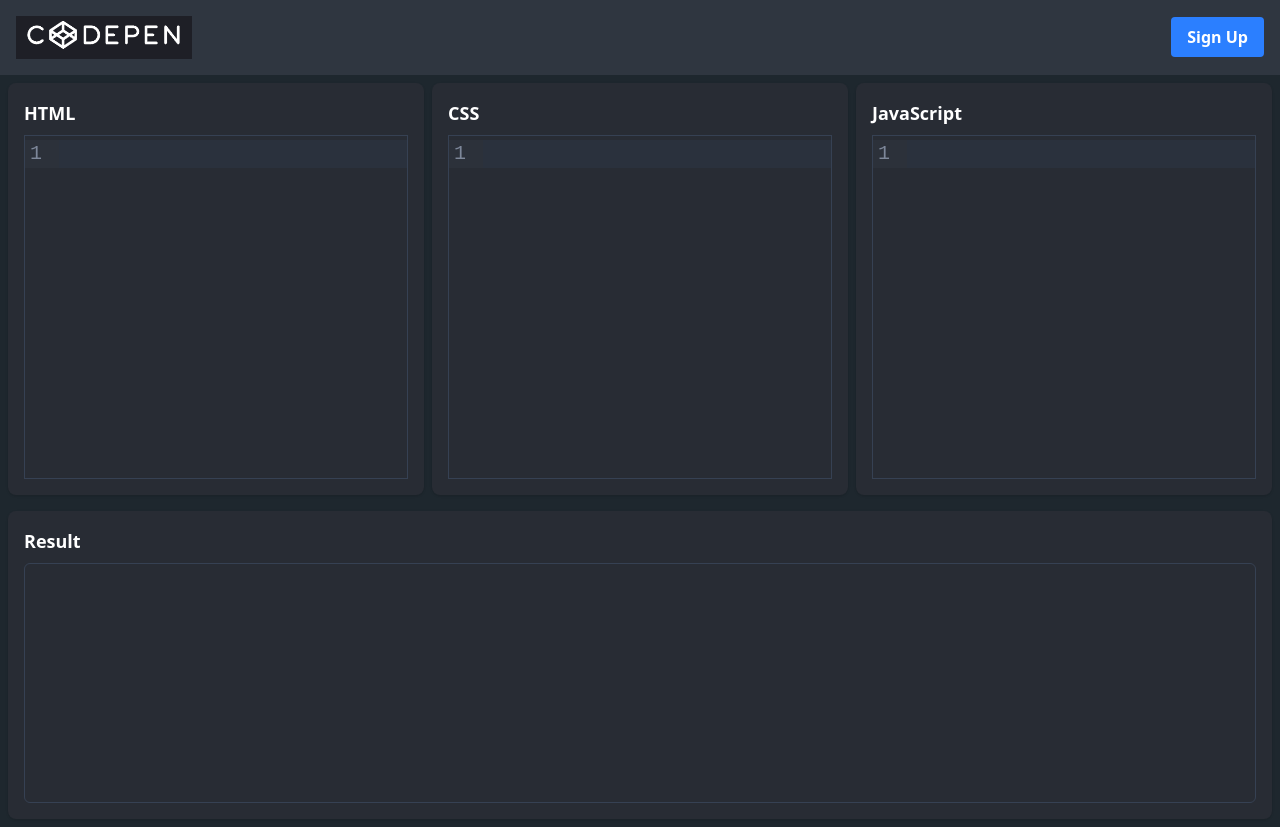
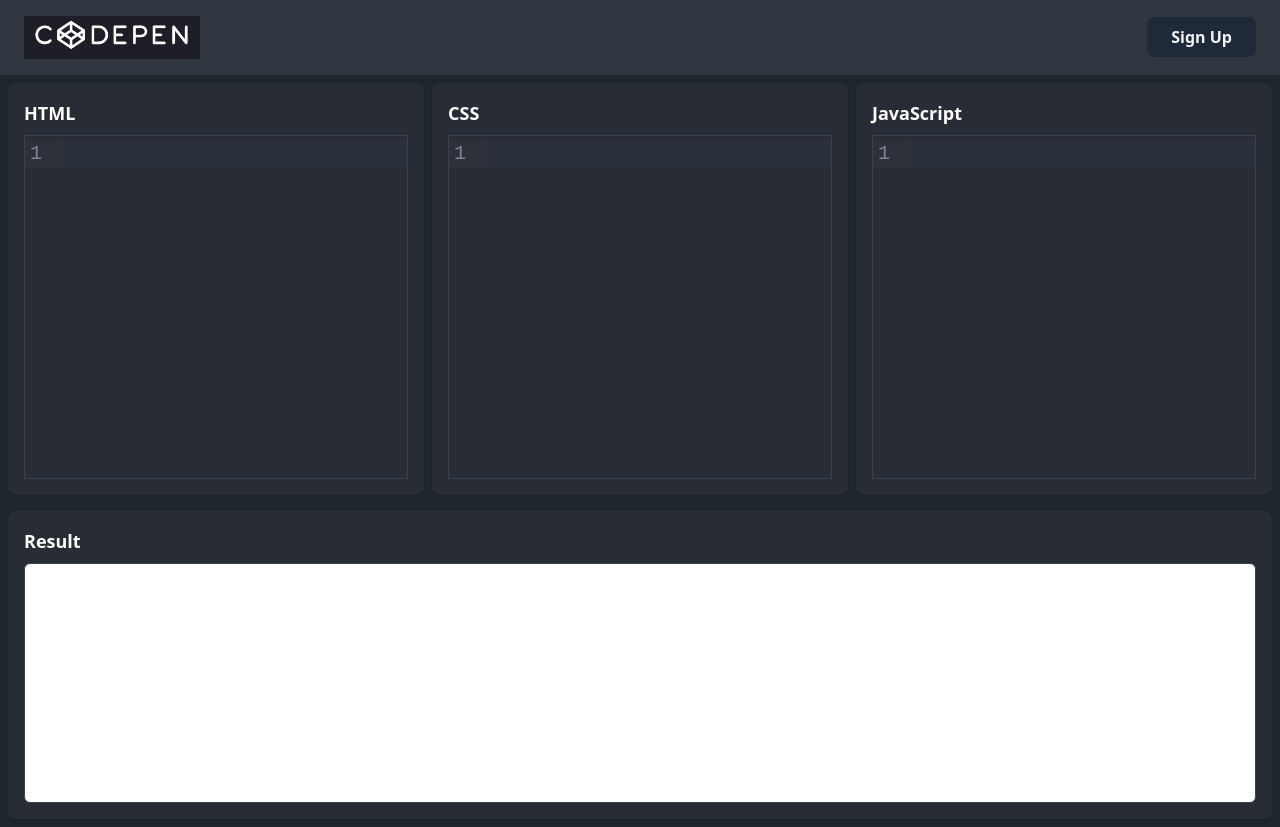
Before and after one commit to shinigl/CodePen-Clone-React, a React (Vite) app: page /login in a window 1280 px wide. Built offline with nearby package versions, Linux system fonts and the light colour scheme.

Commit message:
Rearranged files

```diff
--- a/index.html
+++ b/index.html
@@ -2,7 +2,7 @@
 <html lang="en">
   <head>
     <meta charset="UTF-8" />
-    <link rel="icon" type="image/svg+xml" href="/vite.svg" />
+    <link rel="icon" type="image/svg+xml" href="/favicon.png" />
     <meta name="viewport" content="width=device-width, initial-scale=1.0" />
     <title>CodePen</title>
   </head>
--- a/package.json
+++ b/package.json
@@ -16,7 +16,8 @@
     "@tailwindcss/vite": "^4.0.0",
     "@uiw/react-codemirror": "^4.23.7",
     "react": "^18.3.1",
-    "react-dom": "^18.3.1"
+    "react-dom": "^18.3.1",
+    "react-router-dom": "^7.1.3"
   },
   "devDependencies": {
     "@eslint/js": "^9.17.0",
--- a/src/App.jsx
+++ b/src/App.jsx
@@ -1,89 +1,12 @@
-import './App.css'
-import Navbar from './components/NavBar';
-import CodeMirror from "@uiw/react-codemirror";
-import { html } from "@codemirror/lang-html";
-import { css } from "@codemirror/lang-css";
-import { javascript } from "@codemirror/lang-javascript";
-import { useCallback,useState } from "react";
-import Result from './components/Result';
+import React from 'react'
+import Home from './components/Home'
+
 
 function App() {
 
-  const [html_edit, setHtml_Edit] = useState('');
-  const [css_edit, setCss_Edit] = useState('');
-  const [js_edit, setJs_Edit] = useState('');
-
-  //HTML handler
-  const onChangeHtml = useCallback((value)=>{
-    setHtml_Edit(value);
-  },[])
-  //CSS handler
-  const onChangeCss = useCallback((value)=>{
-    setCss_Edit(value);
-  },[])
-  //JS handler
-  const onChangeJavaScript = useCallback((value)=>{
-    setJs_Edit(value);
-  },[])
-
-  const srcCode = `
-  <html>
-  <body>${html_edit}</body>
-  <style>${css_edit}</style>
-  <script>${js_edit}</script>
-  </html>
-  `
-
   return (
-    <>
-      <Navbar/>
-       {/* main content  */}
-       <div className=" p-2">
-        {/* Editor  */}
-        <div className="grid grid-cols-1 lg:grid-cols-3 gap-2">
-         {/* Html Editor */}
-          <div className="bg-[#282c34] p-4 rounded-lg shadow">
-            <h2 className="text-lg font-semibold mb-2 text-white">HTML</h2>
-            <CodeMirror
-              className="text-xl border-gray-700 border"
-              value={html_edit}
-              height="342px"
-              theme="dark"
-              extensions={[html(true)]}
-              onChange={onChangeHtml}
-            />
-          </div>
-
-          {/* Css Editor  */}
-          <div className="bg-[#282c34] p-4 rounded-lg shadow">
-            <h2 className="text-lg font-semibold mb-2 text-white">CSS</h2>
-            <CodeMirror
-              className="text-xl border-gray-700 border"
-              value={css_edit}
-              height="342px"
-              theme="dark"
-              extensions={[css(true)]}
-              onChange={onChangeCss}
-            />
-          </div>
-
-          {/* JavaScript Editor  */}
-          <div className="bg-[#282c34] p-4 rounded-lg shadow">
-            <h2 className="text-lg font-semibold mb-2 text-white">JavaScript</h2>
-            <CodeMirror
-              className="text-xl border-gray-700 border"
-              value={js_edit}
-              height="342px"
-              theme="dark"
-              extensions={[javascript(true)]}
-              onChange={onChangeJavaScript}
-            />
-          </div>
-        </div>
-        <Result srcCode={srcCode} />
-      </div>
-    </>
+    <Home/>
   )
 }
 
-export default App;
+export default App
--- /dev/null
+++ b/src/components/Home.jsx
@@ -0,0 +1,91 @@
+import Navbar from './NavBar';
+import CodeMirror from "@uiw/react-codemirror";
+import { html } from "@codemirror/lang-html";
+import { css } from "@codemirror/lang-css";
+import { javascript } from "@codemirror/lang-javascript";
+import { useCallback, useState } from "react";
+import Result from './Result';
+
+function Home() {
+  const [html_edit, setHtml_Edit] = useState('');
+  const [css_edit, setCss_Edit] = useState('');
+  const [js_edit, setJs_Edit] = useState('');
+
+  // HTML handler
+  const onChangeHtml = useCallback((value) => {
+    setHtml_Edit(value);
+  }, []);
+
+  // CSS handler
+  const onChangeCss = useCallback((value) => {
+    setCss_Edit(value);
+  }, []);
+
+  // JS handler
+  const onChangeJavaScript = useCallback((value) => {
+    setJs_Edit(value);
+  }, []);
+
+  const srcCode = `
+  <html>
+    <head>
+      <style>${css_edit}</style>
+    </head>
+    <body>${html_edit}</body>
+    <script>${js_edit}</script>
+  </html>
+  `;
+
+  return (
+    <>
+      <Navbar />
+      {/* main content */}
+      <div className="p-2">
+        {/* Editor */}
+        <div className="grid grid-cols-1 lg:grid-cols-3 gap-2">
+          {/* HTML Editor */}
+          <div className="bg-[#282c34] p-4 rounded-lg shadow">
+            <h2 className="text-lg font-semibold mb-2 text-white">HTML</h2>
+            <CodeMirror
+              className="text-xl border-gray-700 border"
+              value={html_edit}
+              height="342px"
+              theme="dark"
+              extensions={[html(true)]}
+              onChange={onChangeHtml}
+            />
+          </div>
+
+          {/* CSS Editor */}
+          <div className="bg-[#282c34] p-4 rounded-lg shadow">
+            <h2 className="text-lg font-semibold mb-2 text-white">CSS</h2>
+            <CodeMirror
+              className="text-xl border-gray-700 border"
+              value={css_edit}
+              height="342px"
+              theme="dark"
+              extensions={[css(true)]}
+              onChange={onChangeCss}
+            />
+          </div>
+
+          {/* JavaScript Editor */}
+          <div className="bg-[#282c34] p-4 rounded-lg shadow">
+            <h2 className="text-lg font-semibold mb-2 text-white">JavaScript</h2>
+            <CodeMirror
+              className="text-xl border-gray-700 border"
+              value={js_edit}
+              height="342px"
+              theme="dark"
+              extensions={[javascript(true)]}
+              onChange={onChangeJavaScript}
+            />
+          </div>
+        </div>
+        <Result srcCode={srcCode} />
+      </div>
+    </>
+  );
+}
+
+export default Home;
--- a/src/components/NavBar.jsx
+++ b/src/components/NavBar.jsx
@@ -1,17 +1,25 @@
 import React from 'react'
 import logo from '../assets/codepenLogo.png'
 
+
 function Navbar() {
+    function onSignIn(){
+
+    }
     return (
-        <div className='main lg:flex md:flex flex-wrap justify-between items-center px-4 bg-[#2f3640] py-4'>
-            <div className="left">
-                <div className="logo font-bold text-2xl text-white text-center">
-                    <img className='w-44' src={logo} alt="" />
+        <div className="main bg-[#2f3640] py-4 px-6">
+            <div className="lg:flex md:flex justify-between items-center">
+                <div className="left mb-4 lg:mb-0">
+                    <div className="logo font-bold text-2xl text-white text-center">
+                        <img className="w-44 mx-auto" src={logo} alt="Logo" />
+                    </div>
+                </div>
+                <div className="right flex justify-center lg:justify-end">
+                    <button onClick={onSignIn} className="text-gray-100 cursor-pointer bg-gray-800 hover:bg-gray-700 font-semibold py-2 px-6 rounded-lg transition duration-300">
+                        Sign Up
+                    </button>
                 </div>
             </div>
-            <button className='text-white bg-blue-500 hover:bg-blue-700 font-semibold py-2 px-4 rounded transition duration-300'>
-                Sign Up
-            </button>
         </div>
     )
 }
--- a/src/components/Result.jsx
+++ b/src/components/Result.jsx
@@ -10,7 +10,7 @@ function Result(props) {
                     Result
                 </h2>
                 <iframe
-                    className="w-full h-60 border border-gray-700 rounded-md"
+                    className="w-full h-60 border bg-white border-gray-700 rounded-md"
                     srcDoc={props.srcCode}
                     title="output"
                     sandbox="allow-scripts"
--- a/src/index.css
+++ b/src/index.css
@@ -1,5 +1,9 @@
 @import "tailwindcss";
+/* @import url('https://fonts.googleapis.com/css2?family=Jost:ital,wght@0,100..900;1,100..900&family=Poppins:ital,wght@0,100;0,200;0,300;0,400;0,500;0,600;0,700;0,800;0,900;1,100;1,200;1,300;1,400;1,500;1,600;1,700;1,800;1,900&display=swap');
 
+*{
+  font-family: "Poppins", serif;
+} */
 body{
   background-color: #1e272e;
 }
```
Also changed, not shown: public/favicon.png (added), src/SignUp/Login.jsx (added), 1 other file (tests, documents, lock files or other folders).
